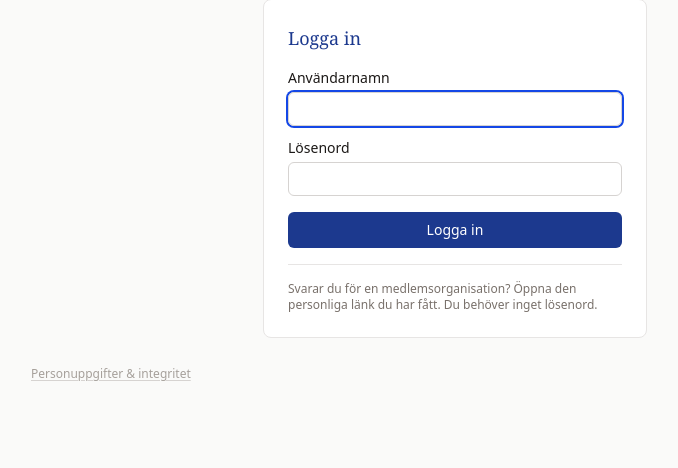
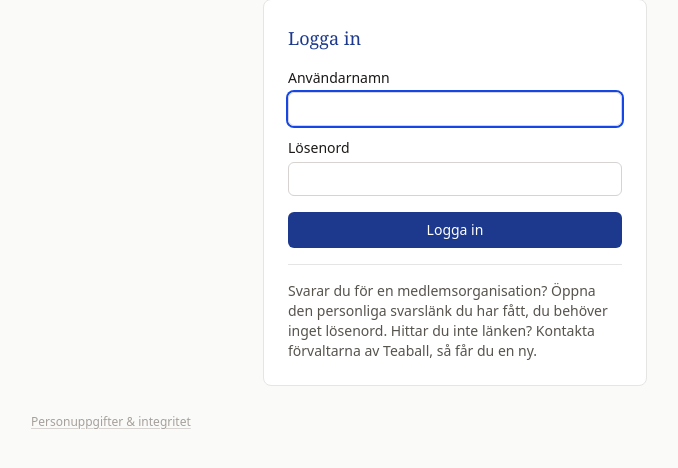
Before and after one commit to Bibliotekarien/teaball, a FastAPI app: page /login in a window 1280 px wide. Shown: the part 131-599 px from the top of the page, without its empty margins (185-863 px from the left). Run offline with FastAPI, Linux system fonts and the light colour scheme; style sheets or scripts are compiled from the project's sources; parts of the project's set-up code (start-up, migrations or seed data) failed here and were passed over.

Commit message:
Rättelser efter granskningen av raden på inloggningssidan
Den som har tappat sin länk fick inget nästa steg. Den medlem som oftast
hamnar här efter en utloggning klickade på länken för veckor sedan och
vet inte var den finns. Raden hänvisar nu till förvaltarna, som sidan
för ogiltig länk redan gör. Den säger "svarslänk" som resten av
tjänsten, och den har större och mörkare text: 12 px stone-500 låg nära
gränsen för läsbar kontrast. Testet kontrollerar korta fragment som inte
bryts över rader i mallen.

Co-Authored-By: Claude Opus 5.5 <noreply@anthropic.com>

```diff
--- a/app/templates/auth/login.html
+++ b/app/templates/auth/login.html
@@ -20,9 +20,10 @@
   </form>
   {# Members never have a password; they land here when their session has
      expired (htmx redirects to /login) and need to know what to do instead. #}
-  <p class="mt-4 border-t border-stone-200 pt-4 text-xs text-stone-500">
-    Svarar du för en medlemsorganisation? Öppna den personliga länk du har
-    fått. Du behöver inget lösenord.
+  <p class="mt-4 border-t border-stone-200 pt-4 text-sm text-stone-600">
+    Svarar du för en medlemsorganisation? Öppna den personliga svarslänk du
+    har fått, du behöver inget lösenord. Hittar du inte länken? Kontakta
+    förvaltarna av Teaball, så får du en ny.
   </p>
 </div>
 {% endblock %}
```
Also changed, not shown: tests/test_hardning.py (+3 -2 lines).
